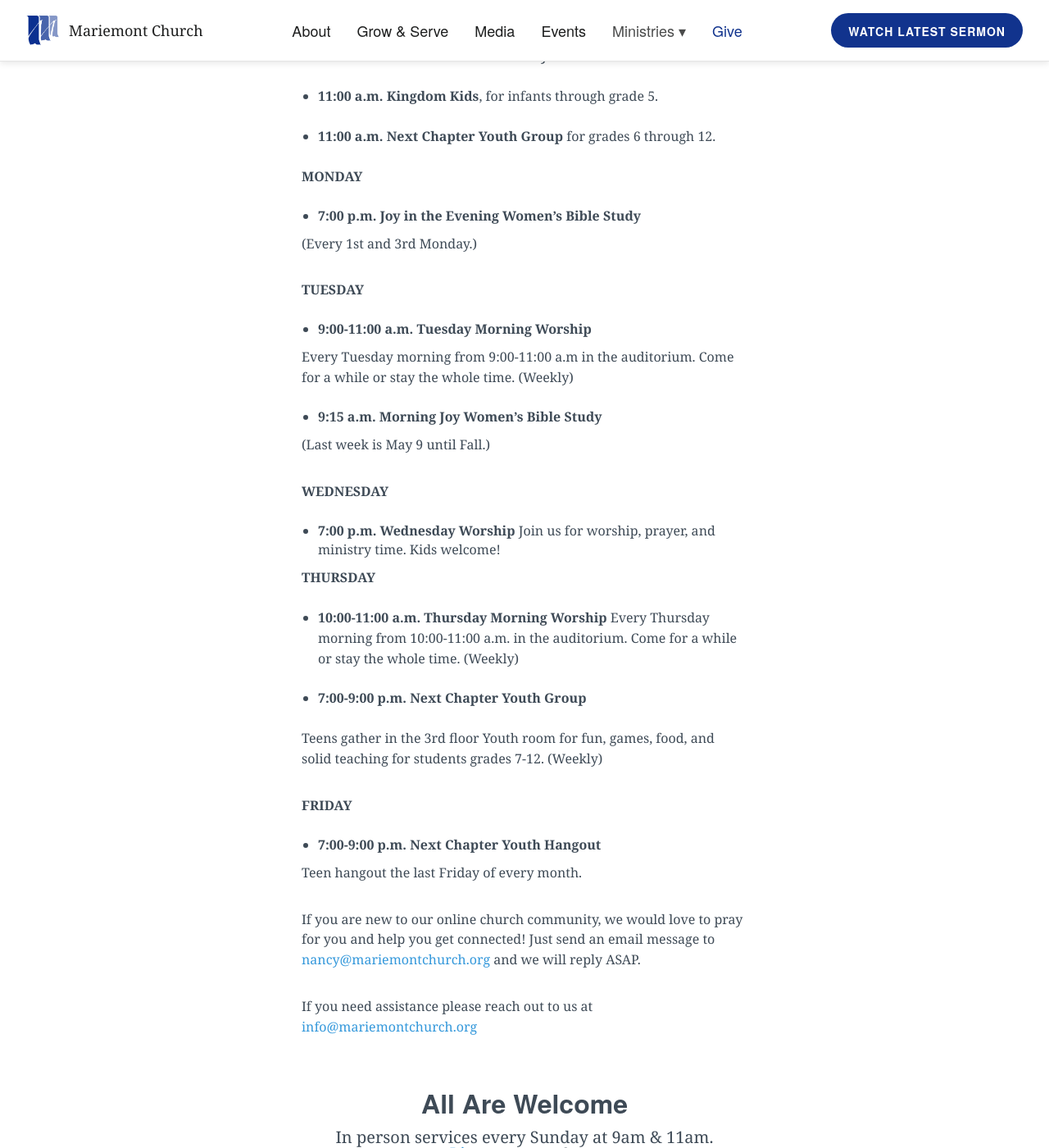
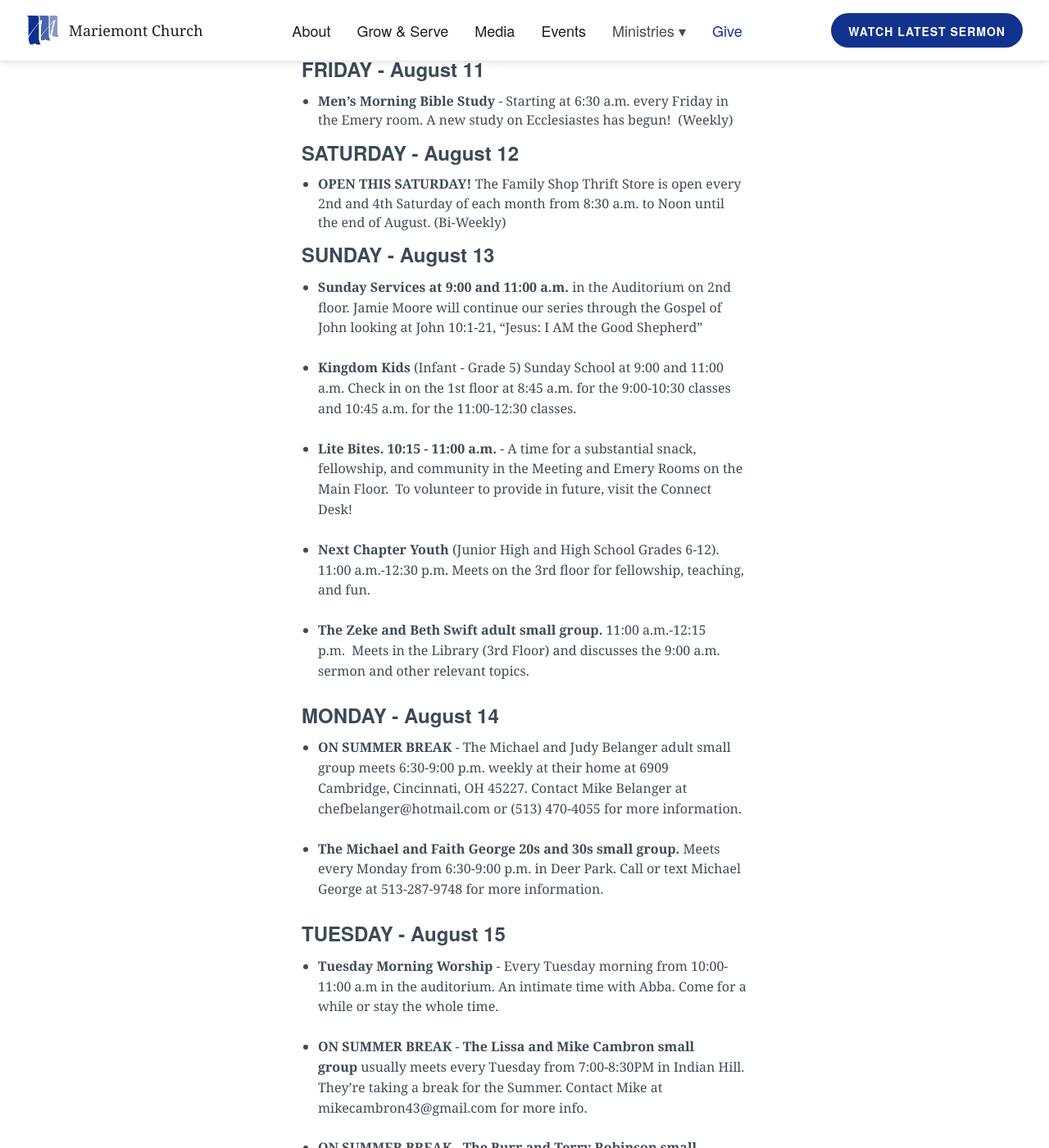
Before and after one commit to lukemoderwell/mariemont, a Jekyll site: the page built from updates.markdown, in a window 1280 px wide and 1400 px high, scrolled down 786 px. Shown: the whole window at 82% size. Built offline with Jekyll 4.4.1, drawn with Linux system fonts in a browser that asks for light colours; nearby versions of some CDN libraries; some of the changed text lies outside the part shown.

Commit message:
Updated Updates

```diff
--- a/updates.markdown
+++ b/updates.markdown
@@ -9,75 +9,52 @@
 layout: page-no-hero
 ---
 
-## Upcoming Events
+## THIS WEEK AT MARIEMONT CHURCH
 
-**June 30 - All Church member meeting between services.
-
-(See below for weekly schedule.)
-
-## LIVE STREAM our Sunday Worship Services
-
-Click to join today's 9:00 a.m. AND 11:00 a.m. Live Stream: [SUNDAY MORNING LIVE STREAM LINK](https://www.youtube.com/@MariemontChurch)
-
-**SUNDAY SERVICE TIMES (In person or Live Stream)**
-Join us every Sunday at 9:00 a.m. or 11:00 a.m. for worship services. We're currently studying the **Book of John**.
+### WEDNESDAY -  August 9
+* **Wednesday Morning Worship** - Every Wednesday morning from 10:00-11:00 a.m. in the auditorium. An intimate encounter with Abba. Come for a while or stay the whole time. (Weekly)
 
 
-Click here for our YouTube Channel to watch any events you may have missed:
-[https://www.youtube.com/user/MariemontCh](https://www.youtube.com/user/MariemontCh)
-
-## Weekly Schedule
-
-**SUNDAY**
-
-* **9:00 a.m. Service in the Sanctuary**
-
-* **9:00 a.m. Kingdom Kids**, for infants through grade 5.
-
-* **11:00 a.m. Service in the Sanctuary**
-
-* **11:00 a.m. Kingdom Kids**, for infants through grade 5.
-
-* **11:00 a.m. Next Chapter Youth Group** for grades 6 through 12.
-
-**MONDAY**
-
-* **7:00 p.m. Joy in the Evening Women's Bible Study**
-
-(Every 1st and 3rd Monday.)
-
-**TUESDAY**
-
-* **9:00-11:00 a.m. Tuesday Morning Worship**
-
-Every Tuesday morning from 9:00-11:00 a.m in the auditorium. Come for a while or stay the whole time. (Weekly)
-
-* **9:15 a.m. Morning Joy Women's Bible Study**
-
-(Last week is May 9 until Fall.)
-
-**WEDNESDAY**
-
-* **7:00 p.m. Wednesday Worship**
-Join us for worship, prayer, and ministry time. Kids welcome!
-
-**THURSDAY**
-
-* **10:00-11:00 a.m. Thursday Morning Worship**
-Every Thursday morning from 10:00-11:00 a.m. in the auditorium. Come for a while or stay the whole time. (Weekly)
-
-* **7:00-9:00 p.m. Next Chapter Youth Group**
-
-Teens gather in the 3rd floor Youth room for fun, games, food, and solid teaching for students grades 7-12. (Weekly)
-
-**FRIDAY**
-
-* **7:00-9:00 p.m. Next Chapter Youth Hangout**
-
-Teen hangout the last Friday of every month.
+### THURSDAY - August 10
+* **Thursday Morning Worship** - Every Thursday morning from 10:00-11:00 a.m. in the auditorium. An intimate encounter with Abba. Come for a while or stay the whole time. (Weekly) Child care is now available on Thursday mornings starting at 9:30 a.m.!
 
 
+* **Next Chapter Youth** (Junior High and High School grades 6-12) will gather in the 3rd floor Game Room from 7-9 p.m.  Fun, games, food, and solid teaching on healthy relationships for students grades 6-12. (Weekly)
 
-If you are new to our online church community, we would love to pray for you and help you get connected! Just send an email message to [nancy@mariemontchurch.org](http://nancy@mariemontchurch.org) and we will reply ASAP.
+* **ON SUMMER BREAK** - **The Matt and Paula Ayer adult small group** usually meets every Thursday from 7:00-8:30PM but will take a break for the Summer. Contact Matt at matt@ayerquality.com about joining in the Fall.
 
-If you need assistance please reach out to us at [info@mariemontchurch.org](http://info@mariemontchurch.org)
+* **NO THURSDAY NIGHT HANGOUT THIS WEEK!**  Next Chapter Youth Hangouts are on the last Friday of the month.
+
+### FRIDAY - August 11
+* **Men's Morning Bible Study** - Starting at 6:30 a.m. every Friday in the Emery room. A new study on Ecclesiastes has begun!  (Weekly)
+
+### SATURDAY - August 12
+* **OPEN THIS SATURDAY!** The Family Shop Thrift Store is open every 2nd and 4th Saturday of each month from 8:30 a.m. to Noon until the end of August. (Bi-Weekly)
+
+
+### SUNDAY - August 13
+* **Sunday Services at 9:00 and 11:00 a.m.** in the Auditorium on 2nd floor. Jamie Moore will continue our series through the Gospel of John looking at John 10:1-21, “Jesus: I AM the Good Shepherd”
+
+* **Kingdom Kids** (Infant - Grade 5) Sunday School at 9:00 and 11:00 a.m. Check in on the 1st floor at 8:45 a.m. for the 9:00-10:30 classes and 10:45 a.m. for the 11:00-12:30 classes.
+
+* **Lite Bites. 10:15 - 11:00 a.m.** - A time for a substantial snack, fellowship, and community in the Meeting and Emery Rooms on the Main Floor.  To volunteer to provide in future, visit the Connect Desk!
+
+* **Next Chapter Youth** (Junior High and High School Grades 6-12).  11:00 a.m.-12:30 p.m. Meets on the 3rd floor for fellowship, teaching, and fun.
+
+* **The Zeke and Beth Swift adult small group.** 11:00 a.m.-12:15 p.m.  Meets in the Library (3rd Floor) and discusses the 9:00 a.m. sermon and other relevant topics.
+
+
+### MONDAY - August 14
+* **ON SUMMER BREAK** - The Michael and Judy Belanger adult small group meets 6:30-9:00 p.m. weekly at their home at 6909 Cambridge, Cincinnati, OH 45227. Contact Mike Belanger at chefbelanger@hotmail.com or (513) 470-4055 for more information.
+
+* **The Michael and Faith George 20s and 30s small group.** Meets every Monday from 6:30-9:00 p.m. in Deer Park. Call or text Michael George at 513-287-9748 for more information.
+
+### TUESDAY - August 15
+* **Tuesday Morning Worship** - Every Tuesday morning from 10:00-11:00 a.m in the auditorium. An intimate time with Abba. Come for a while or stay the whole time.
+
+* **ON SUMMER BREAK** - **The Lissa and Mike Cambron small group** usually meets every Tuesday from 7:00-8:30PM in Indian Hill. They're taking a break for the Summer. Contact Mike at mikecambron43@gmail.com for more info.
+
+* **ON SUMMER BREAK** - **The Burr and Terry Robinson small group** usually meets 2 times a month on Tuesdays from 7:00-9:00 p.m. in Hyde Park. They're taking a break until September 12. Contact Burr and Terry Robinson at burr.robinson@gmail.com for more info.
+
+### WEDNESDAY - August 16
+* **Wednesday Morning Worship** - Every Wednesday morning from 10:00-11:00 a.m. in the auditorium. An intimate time with Abba. Come for a while or stay the whole time. (Weekly)
```
